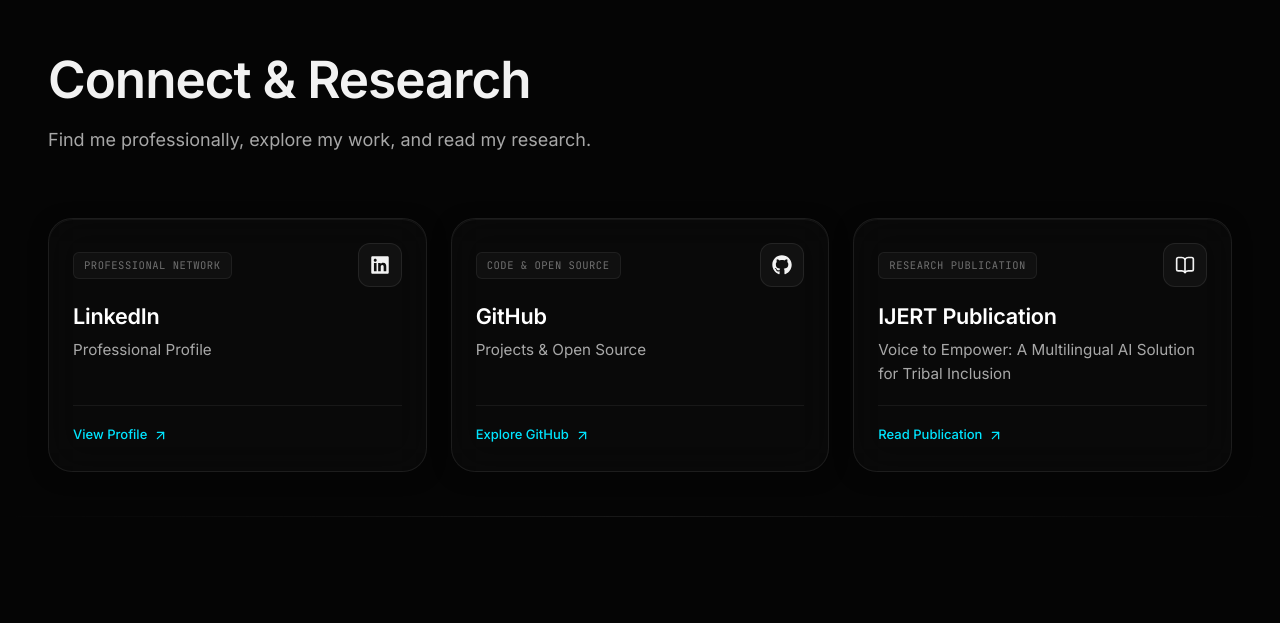
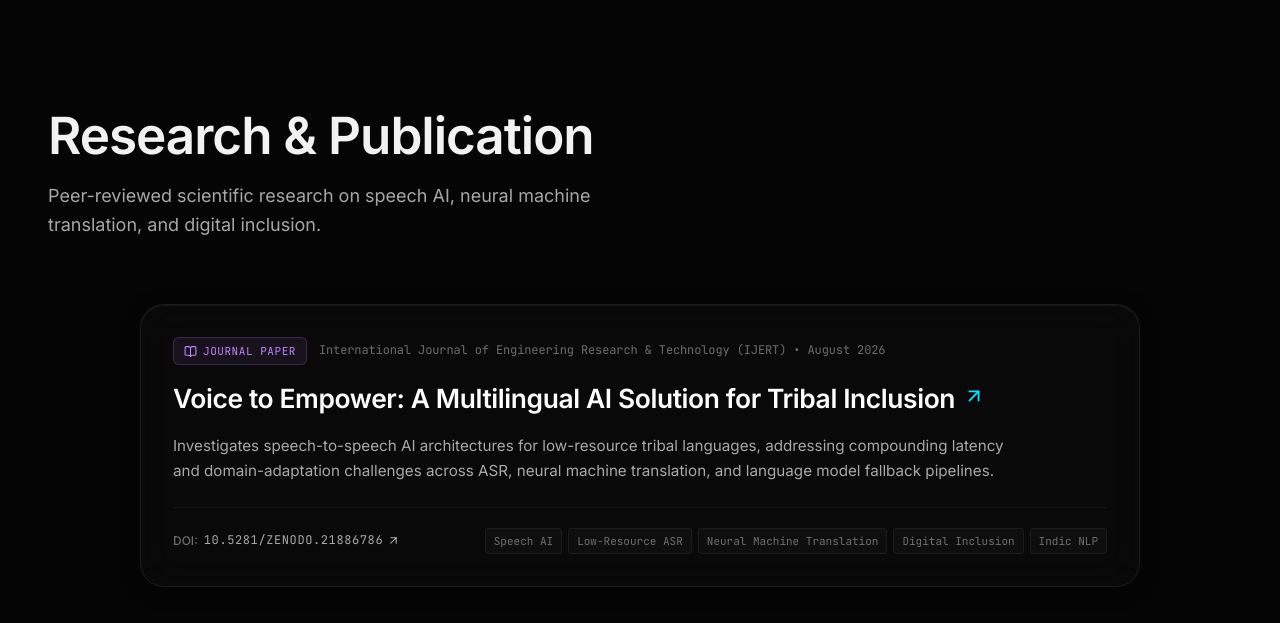
Before and after one commit to rzvn6660/Rizvin_Portfolio, a React (Vite) app: page / in a window 1280 px wide. Shown: the part 5277-5900 px from the top of the page. Built offline with nearby package versions, Linux system fonts and the light colour scheme.

Commit message:
Elevate peer-reviewed IJERT publication and add Zenodo DOI citation

```diff
--- a/src/components/ConnectResearch.css
+++ b/src/components/ConnectResearch.css
@@ -1,63 +1,36 @@
 /* ==========================================================================
-   Connect & Research Section
+   Research & Publication (#connect-research) Section
    ========================================================================== */
 
-.connect-research-section {
-  padding: 72px 0 36px;
+.research-section {
+  scroll-margin-top: 84px;
   position: relative;
   z-index: 2;
+  padding: 64px 0;
 }
 
 @media (min-width: 1024px) {
-  .connect-research-section {
-    padding: 88px 0 44px;
-  }
-}
-
-.connect-research-grid {
-  display: grid;
-  grid-template-columns: 1fr;
-  gap: var(--space-16);
-  align-items: stretch;
-}
-
-/* Tablet (768px - 1023px): Balanced 2 + 1 arrangement */
-@media (min-width: 768px) and (max-width: 1023px) {
-  .connect-research-grid {
-    grid-template-columns: repeat(2, 1fr);
-    gap: var(--space-20);
-  }
-
-  .connect-card-ijert {
-    grid-column: 1 / -1;
-  }
-}
-
-/* Desktop (1024px+): 3 equal visual cards */
-@media (min-width: 1024px) {
-  .connect-research-grid {
-    grid-template-columns: repeat(3, 1fr);
-    gap: var(--space-24);
+  .research-section {
+    padding: 80px 0 96px;
   }
 }
 
 /* --------------------------------------------------------------------------
-   Card Architecture
+   Container & Card Architecture
    -------------------------------------------------------------------------- */
-.connect-research-card {
-  display: flex;
-  flex-direction: column;
-  justify-content: space-between;
+.research-card-container {
+  max-width: 1000px;
+  margin: 0 auto;
+  width: 100%;
+}
+
+.publication-card {
   padding: var(--space-24);
-  min-height: 220px;
-  height: 100%;
-  border-radius: var(--border-radius-lg);
+  border-radius: var(--border-radius-md);
   border: 1px solid var(--color-border-subtle);
   background: rgba(16, 16, 22, 0.65);
   backdrop-filter: blur(16px);
   -webkit-backdrop-filter: blur(16px);
-  text-decoration: none;
-  color: inherit;
   position: relative;
   overflow: hidden;
   opacity: 0;
@@ -65,149 +38,208 @@
   transition: transform var(--transition-fast), border-color var(--transition-fast), box-shadow var(--transition-fast), opacity var(--transition-medium);
 }
 
-.connect-research-grid.in-view .connect-research-card {
+@media (min-width: 768px) {
+  .publication-card {
+    padding: var(--space-32);
+  }
+}
+
+.research-card-container.in-view .publication-card {
   opacity: 1;
   transform: translateY(0);
 }
 
-.connect-research-grid.in-view .connect-research-card:nth-child(1) {
-  transition-delay: 0ms;
+@media (hover: hover) and (pointer: fine) {
+  .publication-card:hover {
+    border-color: rgba(192, 132, 252, 0.28);
+    box-shadow:
+      0 16px 36px -10px rgba(0, 0, 0, 0.65),
+      0 0 24px -10px rgba(192, 132, 252, 0.08);
+  }
 }
 
-.connect-research-grid.in-view .connect-research-card:nth-child(2) {
-  transition-delay: 80ms;
+/* --------------------------------------------------------------------------
+   Header Metadata
+   -------------------------------------------------------------------------- */
+.publication-card-header {
+  margin-bottom: var(--space-16);
 }
 
-.connect-research-grid.in-view .connect-research-card:nth-child(3) {
-  transition-delay: 160ms;
+.publication-badge-group {
+  display: flex;
+  align-items: center;
+  flex-wrap: wrap;
+  gap: var(--space-12);
+}
+
+.publication-badge {
+  display: inline-flex;
+  align-items: center;
+  gap: 6px;
+  font-family: var(--font-mono);
+  font-size: 11px;
+  text-transform: uppercase;
+  letter-spacing: 0.05em;
+  color: #c084fc;
+  background: rgba(192, 132, 252, 0.08);
+  border: 1px solid rgba(192, 132, 252, 0.22);
+  padding: 4px 10px;
+  border-radius: 6px;
+}
+
+.publication-journal-meta {
+  font-family: var(--font-mono);
+  font-size: 12px;
+  color: var(--color-text-tertiary);
+  letter-spacing: -0.01em;
+}
+
+/* --------------------------------------------------------------------------
+   Card Body & Title Link
+   -------------------------------------------------------------------------- */
+.publication-card-body {
+  margin-bottom: var(--space-24);
+}
+
+.publication-title {
+  margin-bottom: var(--space-16);
+}
+
+.publication-title-link {
+  display: inline-flex;
+  align-items: flex-start;
+  gap: 8px;
+  font-size: clamp(1.25rem, 2.4vw, 1.65rem);
+  font-weight: 600;
+  color: #ffffff;
+  text-decoration: none;
+  line-height: 1.35;
+  letter-spacing: -0.015em;
+  transition: color var(--transition-fast);
+}
+
+.pub-title-arrow {
+  flex-shrink: 0;
+  margin-top: 4px;
+  color: var(--color-accent-secondary);
+  transition: transform var(--transition-fast);
 }
 
 @media (hover: hover) and (pointer: fine) {
-  .connect-research-card:hover {
-    transform: translateY(-4px);
-    border-color: rgba(255, 255, 255, 0.2);
-    box-shadow:
-      0 16px 36px -10px rgba(0, 0, 0, 0.75),
-      0 0 24px -8px rgba(0, 229, 255, 0.1);
+  .publication-title-link:hover {
+    color: var(--color-accent-secondary);
   }
 
-  .connect-research-card:hover .connect-card-action {
-    color: #ffffff;
-  }
-
-  .connect-research-card:hover .connect-card-action svg {
+  .publication-title-link:hover .pub-title-arrow {
     transform: translate(2px, -2px);
   }
 }
 
-.connect-research-card:focus-visible {
+.publication-title-link:focus-visible {
   outline: 2px solid var(--color-accent-secondary);
-  outline-offset: 3px;
+  outline-offset: 4px;
+  border-radius: 4px;
 }
 
-/* Card Top Bar */
-.connect-card-top {
+.publication-desc {
+  font-size: 0.95rem;
+  color: var(--color-text-secondary);
+  line-height: 1.65;
+  max-width: 860px;
+}
+
+/* --------------------------------------------------------------------------
+   Footer & Supporting Metadata
+   -------------------------------------------------------------------------- */
+.publication-card-footer {
   display: flex;
   align-items: center;
   justify-content: space-between;
-  width: 100%;
+  flex-wrap: wrap;
+  gap: var(--space-16);
+  padding-top: var(--space-20);
+  border-top: 1px solid rgba(255, 255, 255, 0.06);
 }
 
-.connect-card-badge {
-  font-family: var(--font-mono);
-  font-size: 10.5px;
-  text-transform: uppercase;
-  letter-spacing: 0.05em;
-  color: var(--color-text-tertiary);
-  background: rgba(255, 255, 255, 0.03);
-  border: 1px solid rgba(255, 255, 255, 0.06);
-  padding: 4px 10px;
-  border-radius: 6px;
+.publication-meta-item {
+  display: inline-flex;
+  align-items: center;
+  flex-wrap: wrap;
+  gap: 6px;
+  font-size: 12px;
 }
 
-.connect-card-icon-wrap {
-  width: 44px;
-  height: 44px;
-  border-radius: 12px;
-  display: flex;
+.meta-label {
+  color: var(--color-text-tertiary);
+  font-weight: 500;
+}
+
+.doi-link {
+  display: inline-flex;
   align-items: center;
-  justify-content: center;
-  background: rgba(255, 255, 255, 0.035);
-  border: 1px solid rgba(255, 255, 255, 0.08);
-  color: var(--color-text-primary);
-  transition: color var(--transition-fast), border-color var(--transition-fast), background var(--transition-fast);
+  gap: 4px;
+  color: var(--color-text-secondary);
+  text-decoration: none;
+  font-size: 12px;
+  transition: color var(--transition-fast);
+  word-break: break-all;
 }
 
 @media (hover: hover) and (pointer: fine) {
-  .connect-research-card:hover .icon-linkedin {
-    color: #00e5ff;
-    border-color: rgba(0, 229, 255, 0.3);
-    background: rgba(0, 229, 255, 0.08);
-  }
-
-  .connect-research-card:hover .icon-github {
+  .doi-link:hover {
     color: #ffffff;
-    border-color: rgba(255, 255, 255, 0.3);
-    background: rgba(255, 255, 255, 0.08);
-  }
-
-  .connect-research-card:hover .icon-publication {
-    color: #c084fc;
-    border-color: rgba(192, 132, 252, 0.3);
-    background: rgba(192, 132, 252, 0.08);
+    text-decoration: underline;
   }
 }
 
-/* Card Body */
-.connect-card-body {
-  margin: 16px 0 20px;
-  flex-grow: 1;
-  display: flex;
-  flex-direction: column;
+.doi-link:focus-visible {
+  outline: 2px solid var(--color-accent-secondary);
+  outline-offset: 2px;
+  border-radius: 2px;
 }
 
-.connect-card-title {
-  font-size: 1.35rem;
-  font-weight: 600;
-  color: #ffffff;
-  letter-spacing: -0.01em;
-  margin-bottom: 8px;
-  line-height: 1.25;
+.publication-topics {
+  display: flex;
+  flex-wrap: wrap;
+  gap: 6px;
 }
 
-.connect-card-desc {
-  font-size: 0.95rem;
-  color: var(--color-text-secondary);
-  line-height: 1.55;
+.topic-pill {
+  font-family: var(--font-mono);
+  font-size: 11px;
+  color: var(--color-text-tertiary);
+  background: rgba(255, 255, 255, 0.025);
+  border: 1px solid rgba(255, 255, 255, 0.06);
+  padding: 3px 8px;
+  border-radius: 4px;
 }
 
-/* Card Footer */
-.connect-card-footer {
-  padding-top: 14px;
-  border-top: 1px solid rgba(255, 255, 255, 0.06);
-  width: 100%;
-}
+/* --------------------------------------------------------------------------
+   Mobile Adjustments
+   -------------------------------------------------------------------------- */
+@media (max-width: 640px) {
+  .publication-card {
+    padding: var(--space-20);
+  }
 
-.connect-card-action {
-  display: inline-flex;
-  align-items: center;
-  gap: 6px;
-  font-size: 13px;
-  font-weight: 500;
-  color: var(--color-accent-secondary);
-  transition: color var(--transition-fast);
-}
+  .publication-card-footer {
+    flex-direction: column;
+    align-items: flex-start;
+    gap: var(--space-12);
+  }
 
-.connect-card-action svg {
-  transition: transform var(--transition-fast);
+  .publication-title-link {
+    font-size: 1.2rem;
+  }
 }
 
 /* --------------------------------------------------------------------------
    Accessibility & Reduced Motion
    -------------------------------------------------------------------------- */
 @media (prefers-reduced-motion: reduce) {
-  .connect-research-card,
-  .connect-card-action svg {
+  .publication-card,
+  .publication-title-link,
+  .pub-title-arrow {
     transition: none !important;
     transform: none !important;
     animation: none !important;
--- a/src/components/ConnectResearch.jsx
+++ b/src/components/ConnectResearch.jsx
@@ -1,44 +1,18 @@
 import React from 'react';
-import { FaLinkedin, FaGithub } from 'react-icons/fa';
+import { useInView } from 'react-intersection-observer';
 import { BookOpen, ArrowUpRight } from 'lucide-react';
-import { useInView } from 'react-intersection-observer';
 import './ConnectResearch.css';
 
-const connectItems = [
-  {
-    id: 'linkedin',
-    badge: 'Professional Network',
-    title: 'LinkedIn',
-    description: 'Professional Profile',
-    action: 'View Profile',
-    url: 'https://www.linkedin.com/in/mohammed-rizvin-mk/',
-    icon: FaLinkedin,
-    iconClass: 'icon-linkedin',
-    ariaLabel: "LinkedIn — Mohammed Rizvin MK's professional profile (opens in new tab)"
-  },
-  {
-    id: 'github',
-    badge: 'Code & Open Source',
-    title: 'GitHub',
-    description: 'Projects & Open Source',
-    action: 'Explore GitHub',
-    url: 'https://github.com/rzvn6660',
-    icon: FaGithub,
-    iconClass: 'icon-github',
-    ariaLabel: "GitHub — Mohammed Rizvin MK's projects and open source repositories (opens in new tab)"
-  },
-  {
-    id: 'ijert',
-    badge: 'Research Publication',
-    title: 'IJERT Publication',
-    description: 'Voice to Empower: A Multilingual AI Solution for Tribal Inclusion',
-    action: 'Read Publication',
-    url: 'https://www.ijert.org/voice-to-empower-a-multilingual-ai-solution-for-tribal-inclusion-ijertv15is080183',
-    icon: BookOpen,
-    iconClass: 'icon-publication',
-    ariaLabel: 'IJERT Publication — Voice to Empower: A Multilingual AI Solution for Tribal Inclusion (opens in new tab)'
-  }
-];
+const publicationData = {
+  title: 'Voice to Empower: A Multilingual AI Solution for Tribal Inclusion',
+  publisher: 'International Journal of Engineering Research & Technology (IJERT)',
+  date: 'August 2026',
+  doi: '10.5281/zenodo.21886786',
+  doiUrl: 'https://doi.org/10.5281/zenodo.21886786',
+  articleUrl: 'https://www.ijert.org/voice-to-empower-a-multilingual-ai-solution-for-tribal-inclusion-ijertv15is080183',
+  description: 'Investigates speech-to-speech AI architectures for low-resource tribal languages, addressing compounding latency and domain-adaptation challenges across ASR, neural machine translation, and language model fallback pipelines.',
+  topics: ['Speech AI', 'Low-Resource ASR', 'Neural Machine Translation', 'Digital Inclusion', 'Indic NLP']
+};
 
 export default function ConnectResearch() {
   const { ref, inView } = useInView({
@@ -47,48 +21,72 @@
   });
 
   return (
-    <section id="connect-research" className="connect-research-section" aria-label="Connect and Research">
+    <section id="connect-research" className="section-padding research-section" aria-label="Research and Publication">
       <div className="container" ref={ref}>
         <div className="section-header">
-          <h2 className="section-title">Connect &amp; Research</h2>
+          <h2 className="section-title">Research &amp; Publication</h2>
           <p className="section-subtitle">
-            Find me professionally, explore my work, and read my research.
+            Peer-reviewed scientific research on speech AI, neural machine translation, and digital inclusion.
           </p>
         </div>
 
-        <div className={`connect-research-grid ${inView ? 'in-view' : ''}`}>
-          {connectItems.map((item) => {
-            const IconComponent = item.icon;
-            return (
-              <a
-                key={item.id}
-                href={item.url}
-                target="_blank"
-                rel="noopener noreferrer"
-                className={`connect-research-card glass-panel connect-card-${item.id}`}
-                aria-label={item.ariaLabel}
-              >
-                <div className="connect-card-top">
-                  <span className="connect-card-badge">{item.badge}</span>
-                  <div className={`connect-card-icon-wrap ${item.iconClass}`}>
-                    <IconComponent size={20} aria-hidden="true" />
-                  </div>
-                </div>
+        <div className={`research-card-container ${inView ? 'in-view' : ''}`}>
+          <article className="publication-card glass-panel">
+            <div className="publication-card-header">
+              <div className="publication-badge-group">
+                <span className="publication-badge">
+                  <BookOpen size={13} aria-hidden="true" />
+                  Journal Paper
+                </span>
+                <span className="publication-journal-meta">
+                  {publicationData.publisher} • {publicationData.date}
+                </span>
+              </div>
+            </div>
 
-                <div className="connect-card-body">
-                  <h3 className="connect-card-title">{item.title}</h3>
-                  <p className="connect-card-desc">{item.description}</p>
-                </div>
+            <div className="publication-card-body">
+              <h3 className="publication-title">
+                <a
+                  href={publicationData.articleUrl}
+                  target="_blank"
+                  rel="noopener noreferrer"
+                  className="publication-title-link"
+                  aria-label={`Read ${publicationData.title} on IJERT (opens in new tab)`}
+                >
+                  <span>{publicationData.title}</span>
+                  <ArrowUpRight size={22} className="pub-title-arrow" aria-hidden="true" />
+                </a>
+              </h3>
 
-                <div className="connect-card-footer">
-                  <span className="connect-card-action">
-                    <span>{item.action}</span>
-                    <ArrowUpRight size={15} aria-hidden="true" />
+              <p className="publication-desc">
+                {publicationData.description}
+              </p>
+            </div>
+
+            <div className="publication-card-footer">
+              <div className="publication-meta-item">
+                <span className="meta-label">DOI:</span>
+                <a
+                  href={publicationData.doiUrl}
+                  target="_blank"
+                  rel="noopener noreferrer"
+                  className="doi-link text-mono"
+                  aria-label={`DOI: ${publicationData.doi} (opens in new tab)`}
+                >
+                  <span>{publicationData.doi}</span>
+                  <ArrowUpRight size={13} aria-hidden="true" />
+                </a>
+              </div>
+
+              <div className="publication-topics" aria-label="Research Topics">
+                {publicationData.topics.map((topic) => (
+                  <span key={topic} className="topic-pill">
+                    {topic}
                   </span>
-                </div>
-              </a>
-            );
-          })}
+                ))}
+              </div>
+            </div>
+          </article>
         </div>
       </div>
     </section>
```
